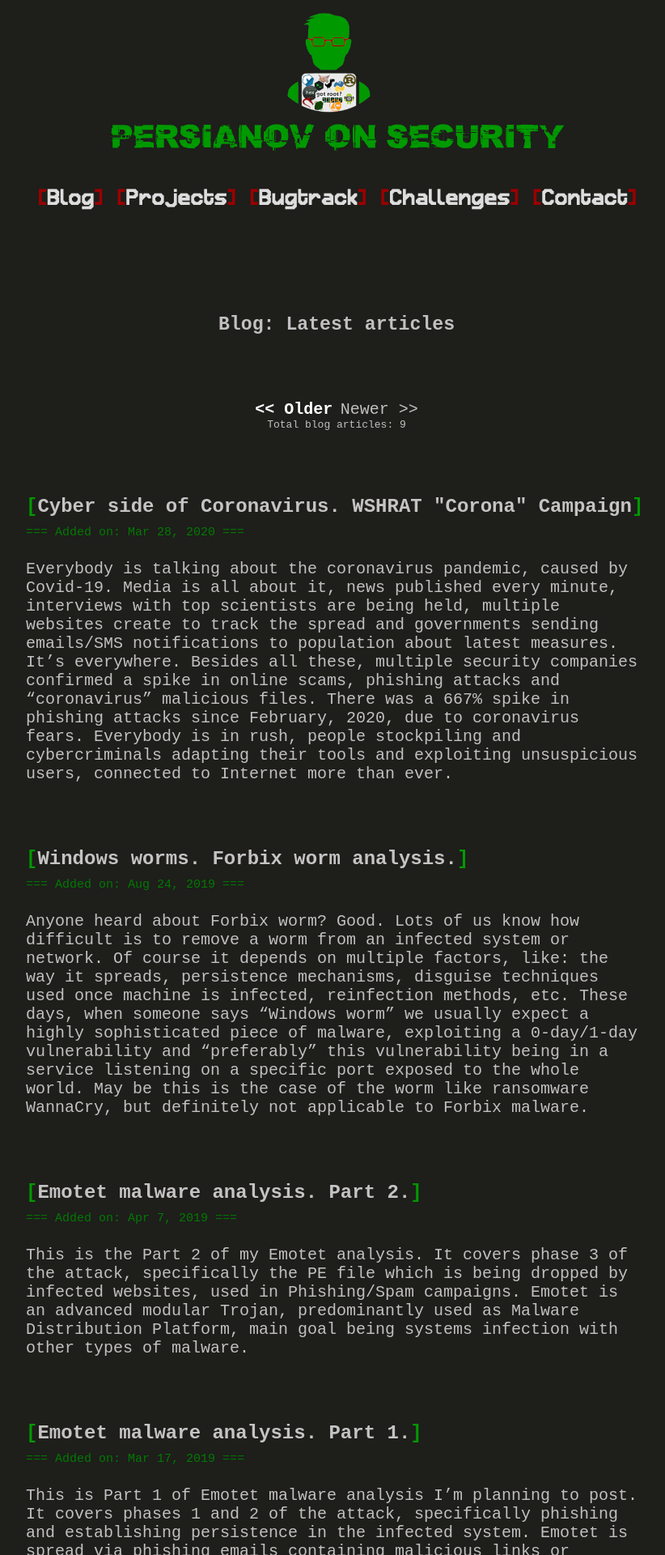
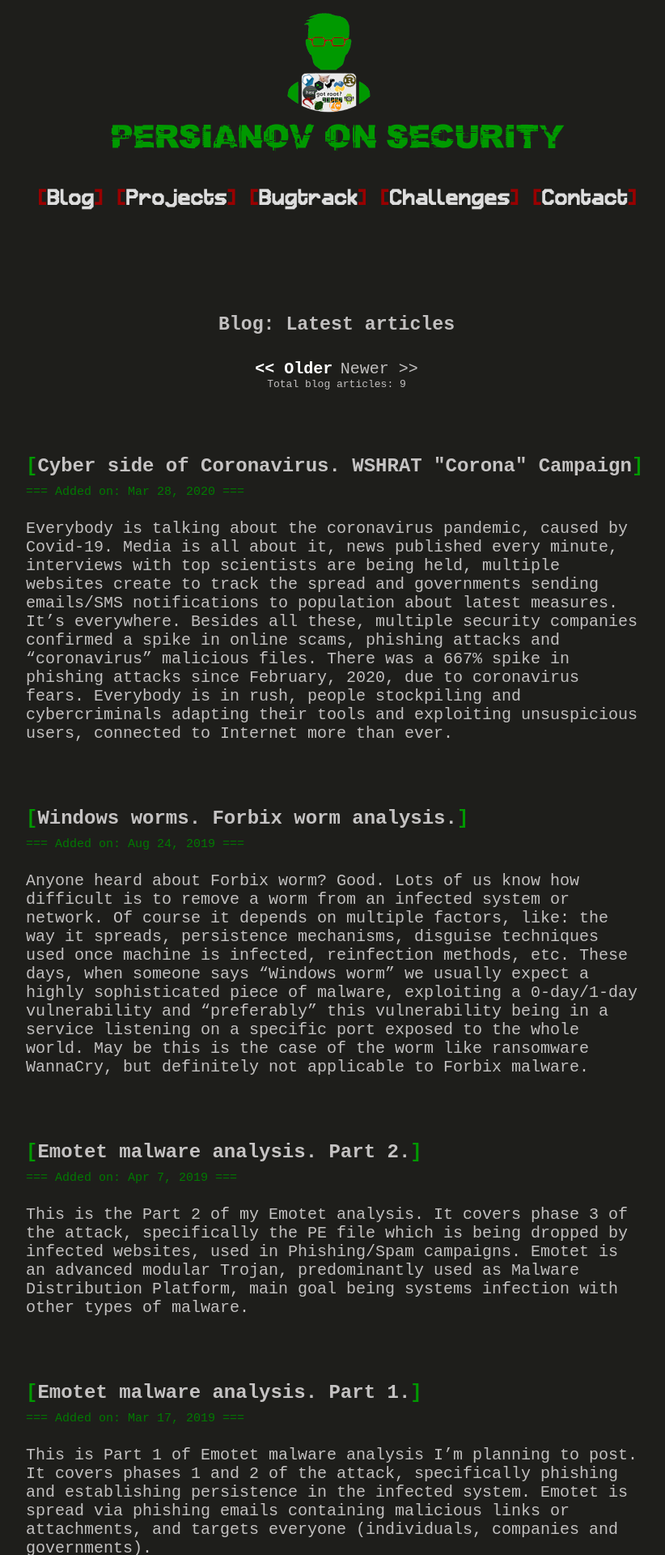
Before and after one commit to num1r0/num1r0.github.io, a Jekyll site: the page built from index.html, in a window 1280 px wide. Shown: the top 1920 px of the page at 81% size, without its empty margins (224-1046 px from the left). Built offline with Jekyll 4.4.1, drawn with Linux system fonts in a browser that asks for light colours; the list of posts is cut into pages by our own code.

Commit message:
spacing reduced for pagination

```diff
--- a/css/styles.css
+++ b/css/styles.css
@@ -123,7 +123,7 @@ pre {
     width: 60%;
     margin-left: auto;
     margin-right: auto;
-    margin-top: 80px;
+    margin-top: 30px;
 }
 .older, .newer {
     font-size: 20px;
```
